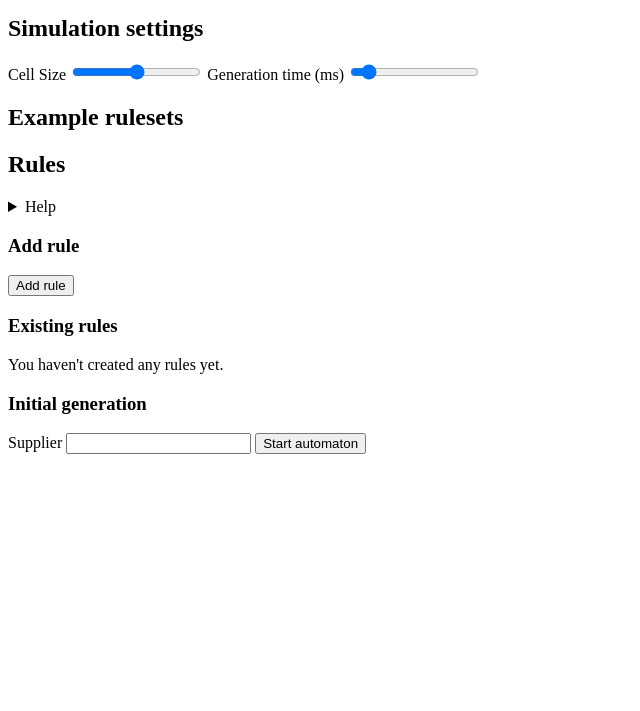
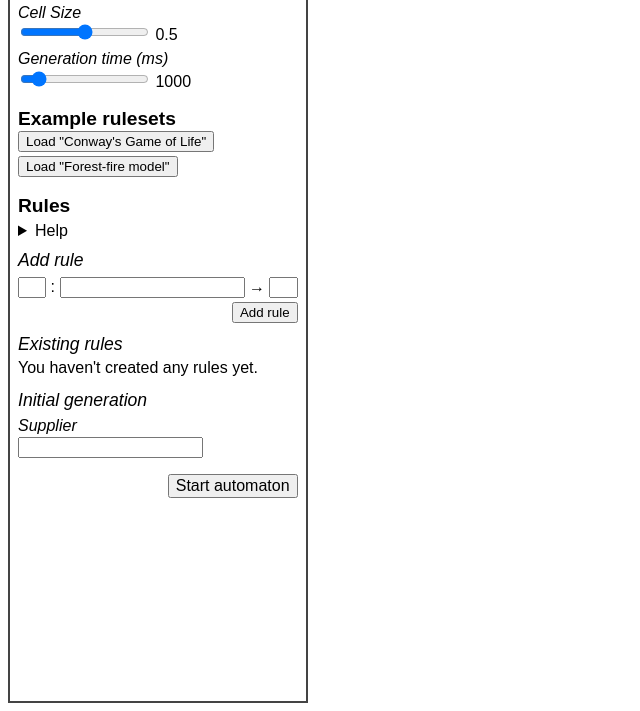
Before and after one commit to remotehack/cellular, a plain HTML site: page index.html in a window 1280 px wide. Shown: the part 89-800 px from the top of the page, without its empty margins (0-640 px from the left). Drawn offline with Linux system fonts and the light colour scheme; the site is published under a folder, as on GitHub Pages, so addresses that start at the root find nothing.

Commit message:
Make relative

```diff
--- a/index.html
+++ b/index.html
@@ -2,11 +2,11 @@
   <head>
     <meta charset="utf-8">
     <title>Cellular</title>
-    <script src="/scripts/index.js" type="module"></script>
-    <link rel="stylesheet" href="/style/reset.css">
-    <link rel="stylesheet" href="/style/typography.css">
-    <link rel="stylesheet" href="/style/main.css">
-    <link rel="stylesheet" href="/style/form.css">
+    <script src="./scripts/index.js" type="module"></script>
+    <link rel="stylesheet" href="./style/reset.css">
+    <link rel="stylesheet" href="./style/typography.css">
+    <link rel="stylesheet" href="./style/main.css">
+    <link rel="stylesheet" href="./style/form.css">
   </head>
   <body>
 
@@ -15,10 +15,10 @@
     </template>
 
     <template id="rule-manager">
-      <link rel="stylesheet" href="/style/reset.css">
-      <link rel="stylesheet" href="/style/typography.css">
-      <link rel="stylesheet" href="/style/form.css">
-      <link rel="stylesheet" href="/style/rules-manager.css">
+      <link rel="stylesheet" href="./style/reset.css">
+      <link rel="stylesheet" href="./style/typography.css">
+      <link rel="stylesheet" href="./style/form.css">
+      <link rel="stylesheet" href="./style/rules-manager.css">
 
       <form id="rule">
         <div class="rule-input-group">
```
Also changed, not shown: 1 other file.
